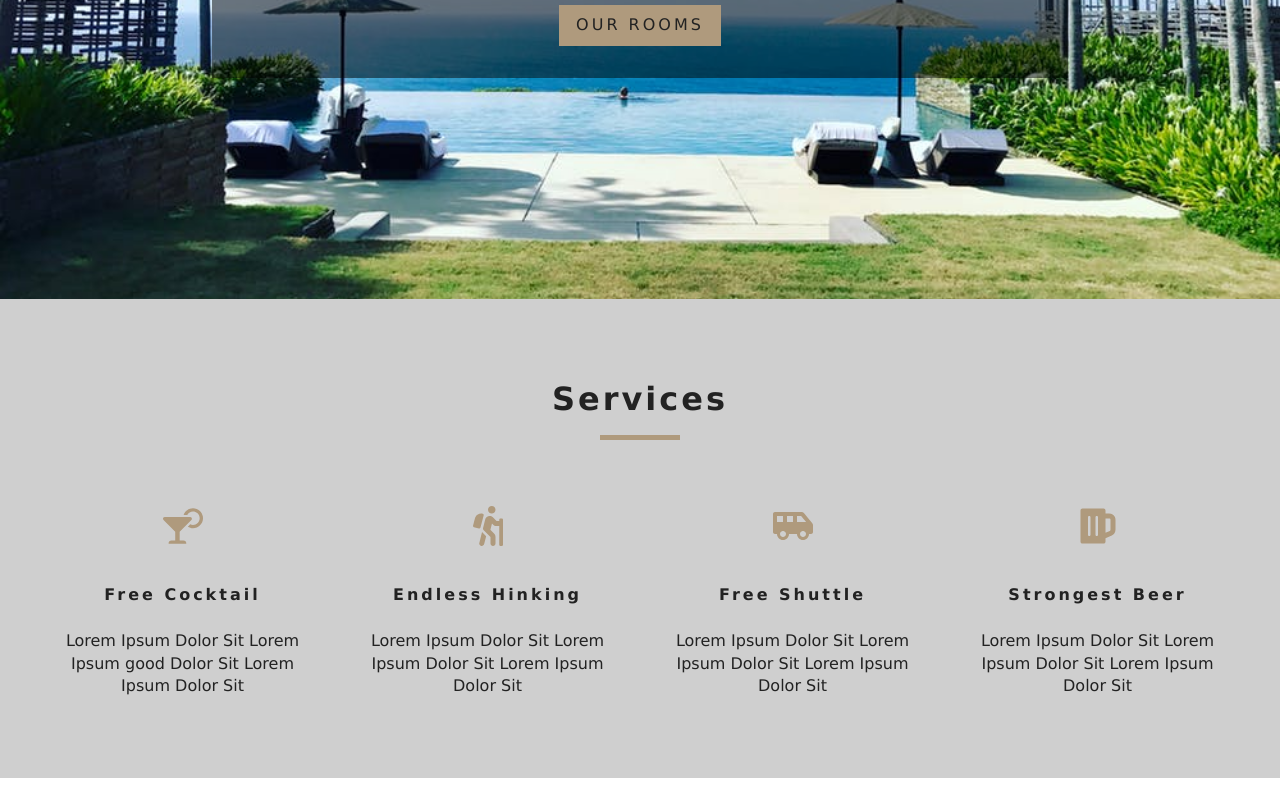
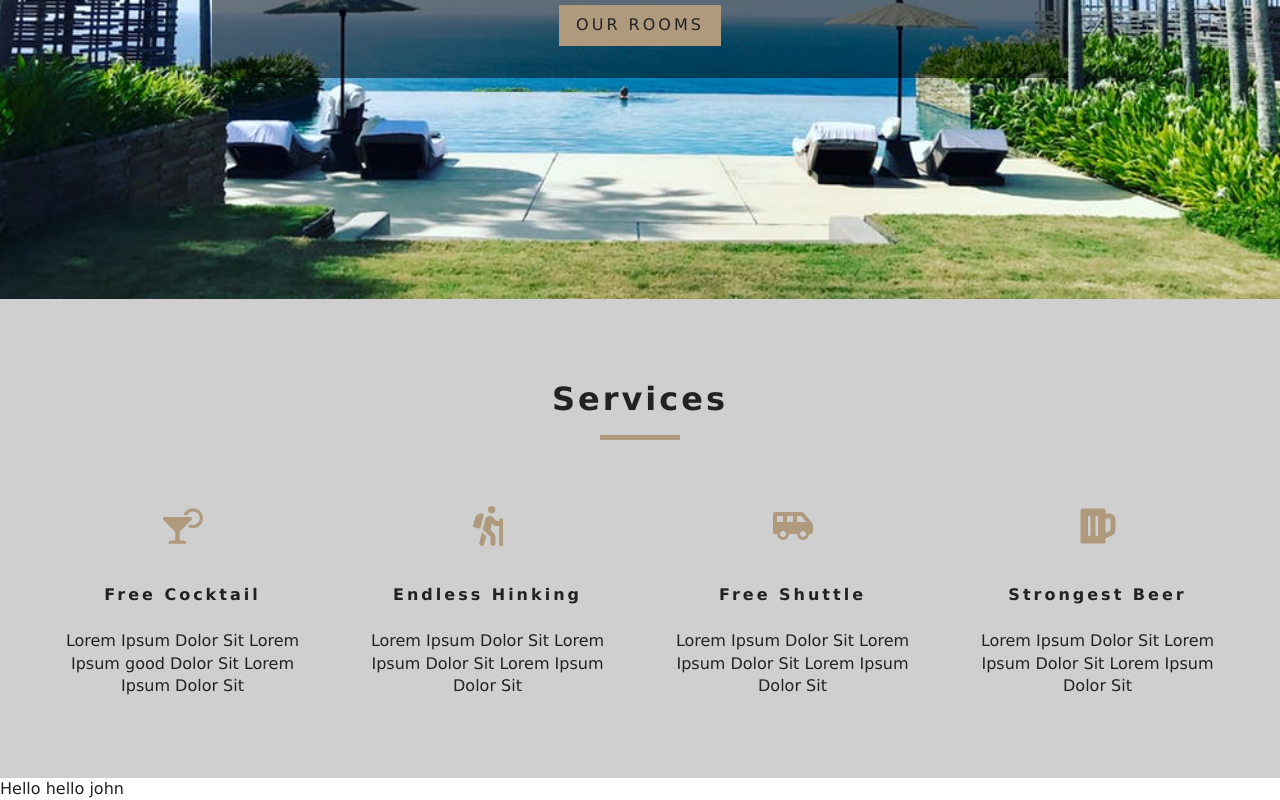
Before and after one commit to ateett12ue/React-Resort-App, a React (Create React App) app: page / in a window 1280 px wide. Shown: the part 501-1301 px from the top of the page. Before the commit the page ends 1279 px from the top, so only its background shows below. Built offline with nearby package versions, Linux system fonts and the light colour scheme.

Commit message:
Context api setup

```diff
--- /dev/null
+++ b/src/components/FeaturedRooms.js
@@ -0,0 +1,14 @@
+import React, { Component } from "react";
+import { RoomContext } from "../context";
+export default class FeaturedRooms extends Component {
+  static contextType = RoomContext;
+  render() {
+    const { name, greeting } = this.context;
+
+    return (
+      <div>
+        Hello {greeting} {name}
+      </div>
+    );
+  }
+}
--- a/src/context.js
+++ b/src/context.js
@@ -4,11 +4,14 @@
 // <RoomContext.Provider value={'Hello'}
 
 class RoomProvider extends Component {
-  state = {};
+  state = {
+    greeting: "hello",
+    name: "john"
+  };
 
   render() {
     return (
-      <RoomContext.Provider value="hello">
+      <RoomContext.Provider value={{ ...this.state }}>
         {this.props.children}
       </RoomContext.Provider>
     );
--- a/src/index.js
+++ b/src/index.js
@@ -4,11 +4,14 @@
 import App from "./App";
 import * as serviceWorker from "./serviceWorker";
 import { BrowserRouter as Router } from "react-router-dom";
+import { RoomProvider } from "./context";
 
 ReactDOM.render(
-  <Router>
-    <App />
-  </Router>,
+  <RoomProvider>
+    <Router>
+      <App />
+    </Router>
+  </RoomProvider>,
   document.getElementById("root")
 );
 
--- a/src/pages/Home.js
+++ b/src/pages/Home.js
@@ -3,6 +3,8 @@
 import Banner from "../components/Banner";
 import { Link } from "react-router-dom";
 import Services from "../components/Services";
+import FeturedRooms from "../components/FeaturedRooms";
+import FeaturedRooms from "../components/FeaturedRooms";
 
 export default function Home() {
   return (
@@ -15,6 +17,7 @@
         </Banner>
       </Hero>
       <Services />
+      <FeaturedRooms />
     </>
   );
 }
```
